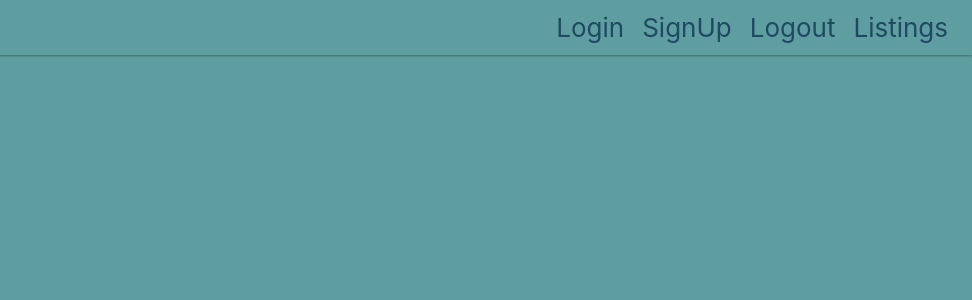
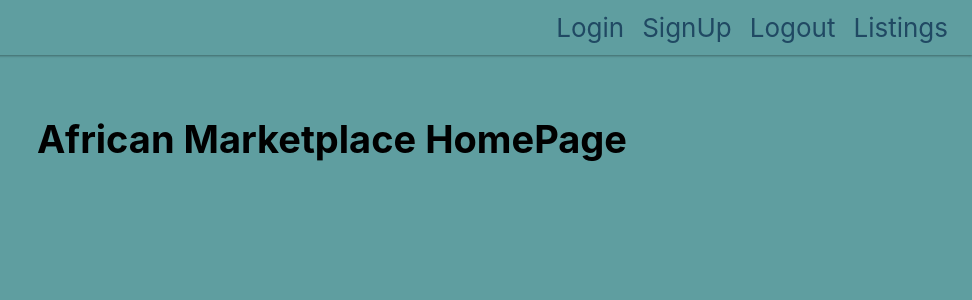
Before and after one commit to gsauce7/front-end-2, a React (Create React App) app in the folder african-marketplace/: page / in a window 1280 px wide. Shown: the top 300 px of the page, without its empty margins (308-1280 px from the left). Built offline with nearby package versions, Linux system fonts and the light colour scheme.

Commit message:
setup initial homepage

```diff
--- a/african-marketplace/src/App.js
+++ b/african-marketplace/src/App.js
@@ -6,6 +6,7 @@ import ProtectedRoute from './helpers/ProtectedRoute';
 import SignUpForm from './components/signup';
 import Login from './components/login'
 import ItemForm from './components/items';
+import HomePage from './components/Homepage';
 
 
 
@@ -43,6 +44,7 @@ function App() {
             <ProtectedRoute exact path="/listings" component={ItemForm} />
             <Route path="/login" component={Login} />
             <Route path="/signup" component={SignUpForm} />
+            <Route path="/" component={HomePage} />
           </Switch>
       </div>
     </Router>
--- /dev/null
+++ b/african-marketplace/src/components/Homepage.js
@@ -0,0 +1,15 @@
+import React from 'react'
+
+const HomePage = () => {
+
+
+    return(
+        <div>
+            <h1>African Marketplace HomePage</h1>
+        </div>
+    )
+
+
+}
+
+export default HomePage
```
